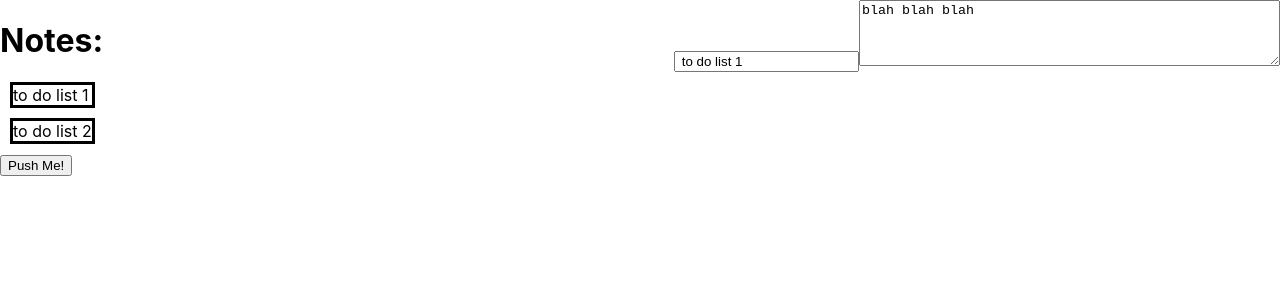
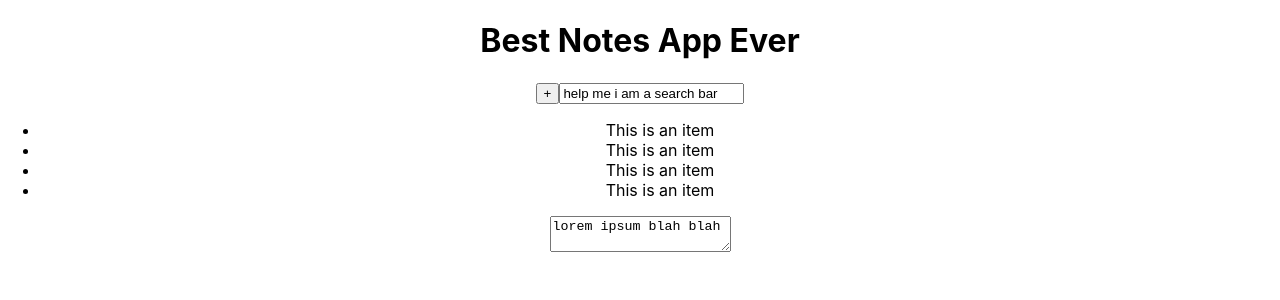
Before and after one commit to cfayard/Apple-notes-React-like-App, a React (Create React App) app: page / in a window 1280 px wide. Shown: the top 300 px of the page. Built offline with nearby package versions, Linux system fonts and the light colour scheme.

Commit message:
made progress on app pushing code

```diff
--- a/src/App.js
+++ b/src/App.js
@@ -1,45 +1,63 @@
-import React, { PureComponent } from 'react'
-import Sidelist from './components/Sidelist'
-import Note from "./components/Note"
-class App extends PureComponent {
-  constructor(props) {
-    super(props)
 
-    this.state = {
-      selectIndex:0,
-      list:[{
-        title:' to do list 1',
-        text:"blah blah blah"
-      },{
-        title:' to do list 2',
-        text:"blah blah blah blahhh"
-      },]
-    }
-  }
-  selectIndex =(index) =>{
-    console.log(index)
-    this.setState({selectIndex:index})
-  }
+import React from 'react';
+import logo from './logo.svg';
+import './App.css';
+import NotesApp from './NotesApp';
 
-  addNote = () => {
-    const note = {title:"new note", text:"new"}
-    const noteList = this.state.list
-    noteList.push(note)
-    console.log(noteList)
-    this.setState({list:noteList})
-
-  }
-
-  render() {
-    const selectedNote = this.state.list[this.state.selectIndex]
-    return (
-      <div style={{width:'100%',height:'100vh', display:'flex',flexDirection:'row',justifyContent:'space-between'}}>
-        <Sidelist addNote={this.addNote} selectIndex={this.selectIndex} list={this.state.list}/>
-
-        <Note mainText={this.state.list[this.state.selectIndex].text} title={selectedNote.title}  />
-      </div>
-    )
-  }
+function App() {
+  return (
+    <div className="App">
+      <NotesApp />
+    </div>
+  );
 }
 
-export default App
+export default App;
+
+
+
+// import React, { PureComponent } from 'react'
+// import Sidelist from './components/Sidelist'
+// import Note from "./components/Note"
+// class App extends PureComponent {
+//   constructor(props) {
+//     super(props)
+
+//     this.state = {
+//       selectIndex:0,
+//       list:[{
+//         title:' to do list 1',
+//         text:"blah blah blah"
+//       },{
+//         title:' to do list 2',
+//         text:"blah blah blah blahhh"
+//       },]
+//     }
+//   }
+//   selectIndex =(index) =>{
+//     console.log(index)
+//     this.setState({selectIndex:index})
+//   }
+
+//   addNote = () => {
+//     const note = {title:"new note", text:"new"}
+//     const noteList = this.state.list
+//     noteList.push(note)
+//     console.log(noteList)
+//     this.setState({list:noteList})
+
+//   }
+
+//   render() {
+//     const selectedNote = this.state.list[this.state.selectIndex]
+//     return (
+//       <div style={{width:'100%',height:'100vh', display:'flex',flexDirection:'row',justifyContent:'space-between'}}>
+//         <Sidelist addNote={this.addNote} selectIndex={this.selectIndex} list={this.state.list}/>
+
+//         <Note mainText={this.state.list[this.state.selectIndex].text} title={selectedNote.title}  />
+//       </div>
+//     )
+//   }
+// }
+
+// export default App
--- /dev/null
+++ b/src/NewNote.js
@@ -0,0 +1,9 @@
+import React from 'react'
+
+function NewNote() {
+    return (
+        <button>+</button>
+    )
+}
+
+export default NewNote
--- /dev/null
+++ b/src/Note.js
@@ -0,0 +1,30 @@
+
+
+
+
+
+
+// import React, { PureComponent } from 'react'
+
+// class Note extends PureComponent {
+//     constructor(props) {
+//         super(props)
+
+//         this.state = {
+
+//         }
+//     }
+
+//     render() {
+//         return (
+//             <div>
+//                 <input value={this.props.title} />
+//                 <textarea value={this.props.mainText} rows="4" cols="50"  >
+
+//                     </textarea>
+//             </div>
+//         )
+//     }
+// }
+
+// export default Note
--- /dev/null
+++ b/src/NotesApp.js
@@ -0,0 +1,69 @@
+import React from 'react';
+import NewNote from './NewNote';
+import NotesList from './NotesList';
+import NoteEditor from './NotesEditor';
+import SearchBar from './SearchBar';
+
+class NotesApp extends React.Component {
+
+constructor(props) {
+    super(props);
+    this.state = {
+        searchText: 'help me i am a search bar',
+        notes: [
+            {
+                id: 'aaaaaaa',
+                title: 'first note',
+                copy: 'la la la'
+            },
+            {
+                id: '444444',
+                title: 'second note',
+                copy: 'ba ba ba'
+            },
+            {
+                id: 'dfadaffaf',
+                title: 'third note',
+                copy: 'ha ha ha'
+            },
+            {
+                id: 'fdfdfdf',
+                title: 'fourth note',
+                copy: 'ha ha ha'
+            }
+
+        ]
+
+    }
+}
+
+    render() {
+        return (
+            <div>
+                <h1>Best Notes App Ever</h1>
+                <NewNote />
+                <SearchBar
+                    handleChange={this._setSearchText}
+                    text={this.state.searchText} />
+                <NotesList
+                    notes={this.state.notes}
+                />
+                <NoteEditor
+
+                />
+            </div>
+        );
+    }
+
+    _setSearchText = (searchText) => {
+        // this.setState({}, () => {})
+        this.setState({
+            searchText: searchText
+        }, () => {
+            console.log('updated search text')
+        })
+    }
+
+}
+
+export default NotesApp;
--- /dev/null
+++ b/src/NotesEditor.js
@@ -0,0 +1,10 @@
+
+import React from 'react';
+
+function NoteEditor() {
+    return (
+        <textarea value="lorem ipsum blah blah"/>
+    );
+}
+
+export default NoteEditor;
--- /dev/null
+++ b/src/NotesList.js
@@ -0,0 +1,22 @@
+import React from 'react';
+import NotesListItem from './NotesListItem';
+
+function NotesList({
+    notes
+}) {
+    return (
+        <ul>
+            {
+                notes.map(note => (
+                <NotesListItem
+                     title={note.title}
+                     id={note.id}
+                     key={note.id}
+                />
+            ))
+            }
+        </ul>
+    );
+}
+
+export default NotesList;
--- /dev/null
+++ b/src/NotesListItem.js
@@ -0,0 +1,10 @@
+
+import React from 'react';
+
+function NotesListItem() {
+    return (
+        <li>This is an item</li>
+    );
+}
+
+export default NotesListItem;
--- /dev/null
+++ b/src/SearchBar.js
@@ -0,0 +1,21 @@
+import React from 'react';
+
+
+SearchBar.defaultProps = {
+    text: 'default search text'
+}
+
+function SearchBar({
+    text,
+    handleChange
+}) {
+    return (
+        <input onChange={(event) => {
+            handleChange(event.target.value)
+        }}
+         value={text}
+         />
+    )
+}
+
+export default SearchBar;
--- /dev/null
+++ b/src/Sidelist.js
@@ -0,0 +1,36 @@
+
+
+
+
+
+
+
+// import React, { PureComponent } from 'react'
+// // react snippets
+// class Sidelist extends PureComponent {
+//     constructor(props) {
+//         super(props)
+
+//         this.state = {
+//             list:this.props.list,
+//         }
+//     }
+
+//     render() {
+
+//         return (
+//             <div>
+//                 <h1>Notes:</h1>
+//                 {this.state.list.map((note,index)=>(
+//                     <div key={index} onClick={()=>this.props.selectIndex(index)} style={{margin:10,borderWidth:2,borderColor:'green', border:'solid'}}>
+//                         {note.title}
+//                     </div>
+//                 ))}
+//                 <button onClick={this.props.addNote}>Push Me!</button>
+
+//             </div>
+//         )
+//     }
+// }
+
+// export default Sidelist
--- a/src/components/Note.js
+++ /dev/null
@@ -1,24 +0,0 @@
-import React, { PureComponent } from 'react'
-
-class Note extends PureComponent {
-    constructor(props) {
-        super(props)
-
-        this.state = {
-
-        }
-    }
-
-    render() {
-        return (
-            <div>
-                <input value={this.props.title} />
-                <textarea value={this.props.mainText} rows="4" cols="50"  >
-
-                    </textarea>
-            </div>
-        )
-    }
-}
-
-export default Note
--- a/src/components/Sidelist.js
+++ /dev/null
@@ -1,29 +0,0 @@
-import React, { PureComponent } from 'react'
-// react snippets
-class Sidelist extends PureComponent {
-    constructor(props) {
-        super(props)
-
-        this.state = {
-            list:this.props.list,
-        }
-    }
-
-    render() {
-
-        return (
-            <div>
-                <h1>Notes:</h1>
-                {this.state.list.map((note,index)=>(
-                    <div key={index} onClick={()=>this.props.selectIndex(index)} style={{margin:10,borderWidth:2,borderColor:'green', border:'solid'}}>
-                        {note.title}
-                    </div>
-                ))}
-                <button onClick={this.props.addNote}>Push Me!</button>
-
-            </div>
-        )
-    }
-}
-
-export default Sidelist
```
